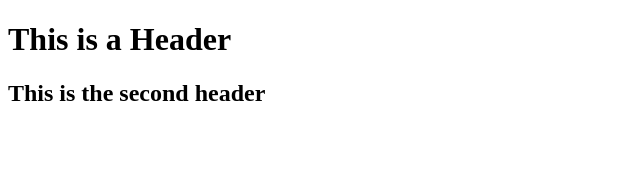
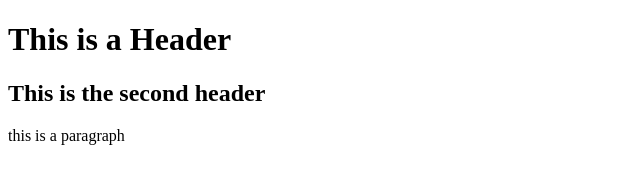
Before and after one commit to Sayan-sam/git-test, a website: page index.html in a window 1280 px wide. Shown: the whole page, without its empty margins (0-640 px from the left). Drawn offline with Linux system fonts and the light colour scheme.

Commit message:
third commit

```diff
--- a/index.html
+++ b/index.html
@@ -5,5 +5,6 @@
     <body>
         <h1>This is a Header</h1>
         <h2>This is the second header</h2>
+        <p>this is a paragraph</p>
     </body>
 </html>
```
Also changed, not shown: package.json (added, +24 -0 lines), 2 other files.
